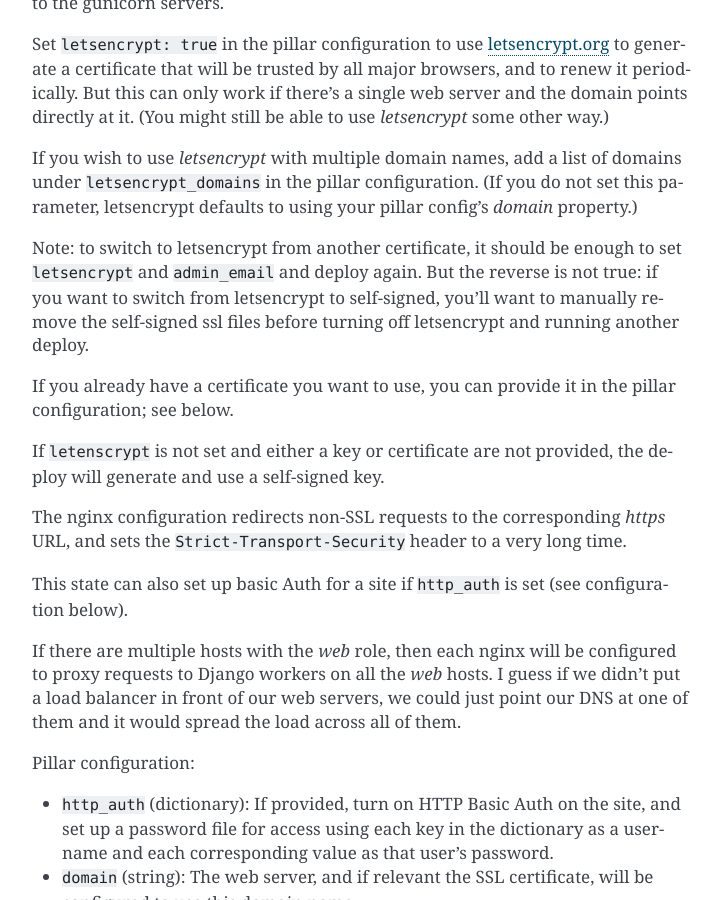
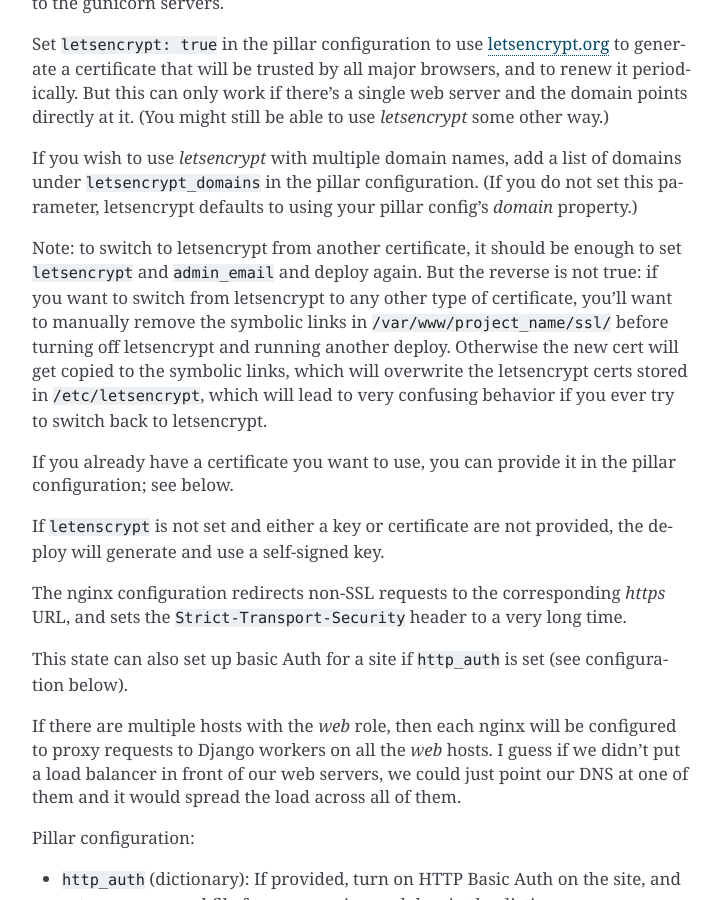
Before and after one commit to caktus/guidebook, a Sphinx documentation site: the page built from source/margarita/states.rst, in a window 1280 px wide and 900 px high, scrolled down 8474 px. Shown: the whole window, without its empty margins (388-1110 px from the left). Built offline with Sphinx 7.4.7, drawn with Linux system fonts in a browser that asks for light colours.

Commit message:
Docs about changing from LE to other type of cert

```diff
--- a/source/margarita/states.rst
+++ b/source/margarita/states.rst
@@ -462,8 +462,13 @@ do not set this parameter, letsencrypt defaults to using your pillar config's
 Note: to switch to letsencrypt from another certificate, it should be
 enough to set ``letsencrypt`` and ``admin_email`` and deploy again.
 But the reverse is not true: if you want to switch from letsencrypt
-to self-signed, you'll want to manually remove the self-signed ssl
-files before turning off letsencrypt and running another deploy.
+to any other type of certificate, you'll want to manually remove the
+symbolic links in ``/var/www/project_name/ssl/`` before turning off
+letsencrypt and running another deploy. Otherwise the new cert will
+get copied to the symbolic links, which will overwrite the
+letsencrypt certs stored in ``/etc/letsencrypt``, which will lead to
+very confusing behavior if you ever try to switch back to
+letsencrypt.
 
 If you already have a certificate you want to use, you can provide it
 in the pillar configuration; see below.
```
